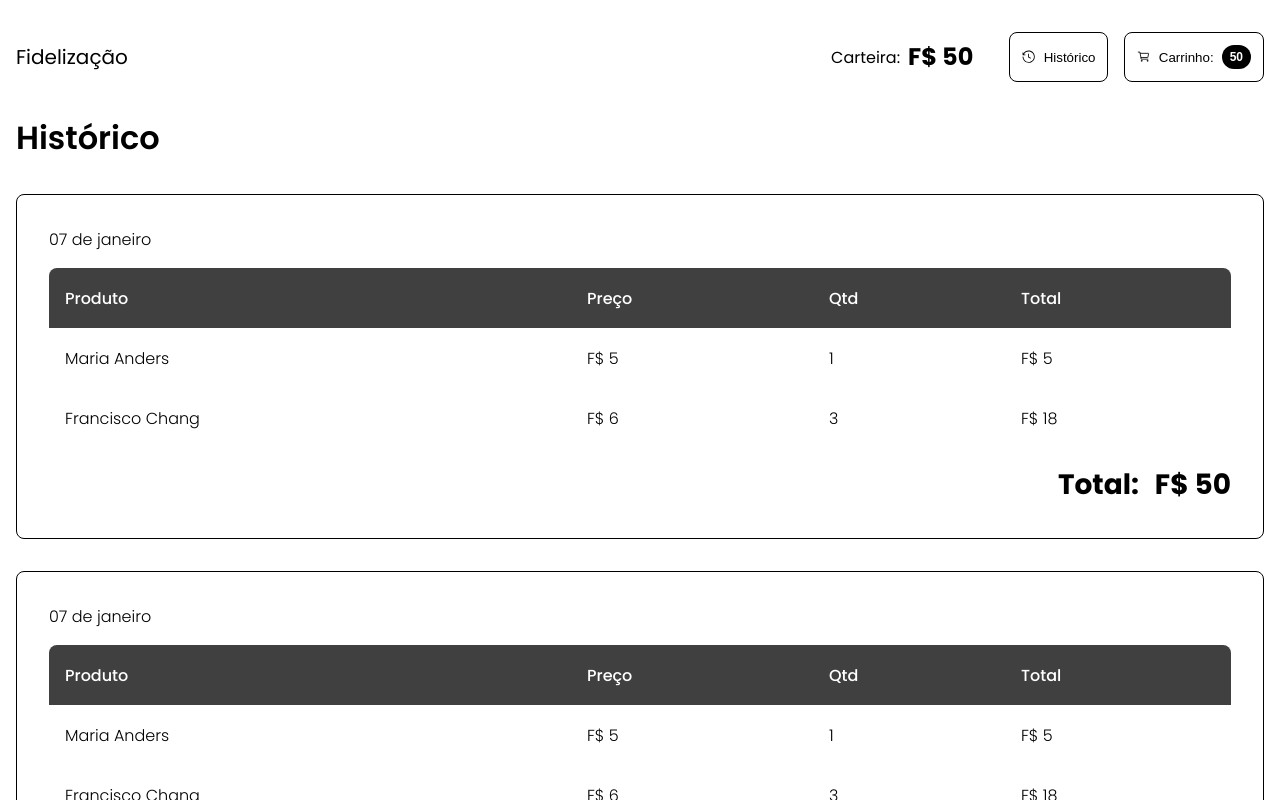
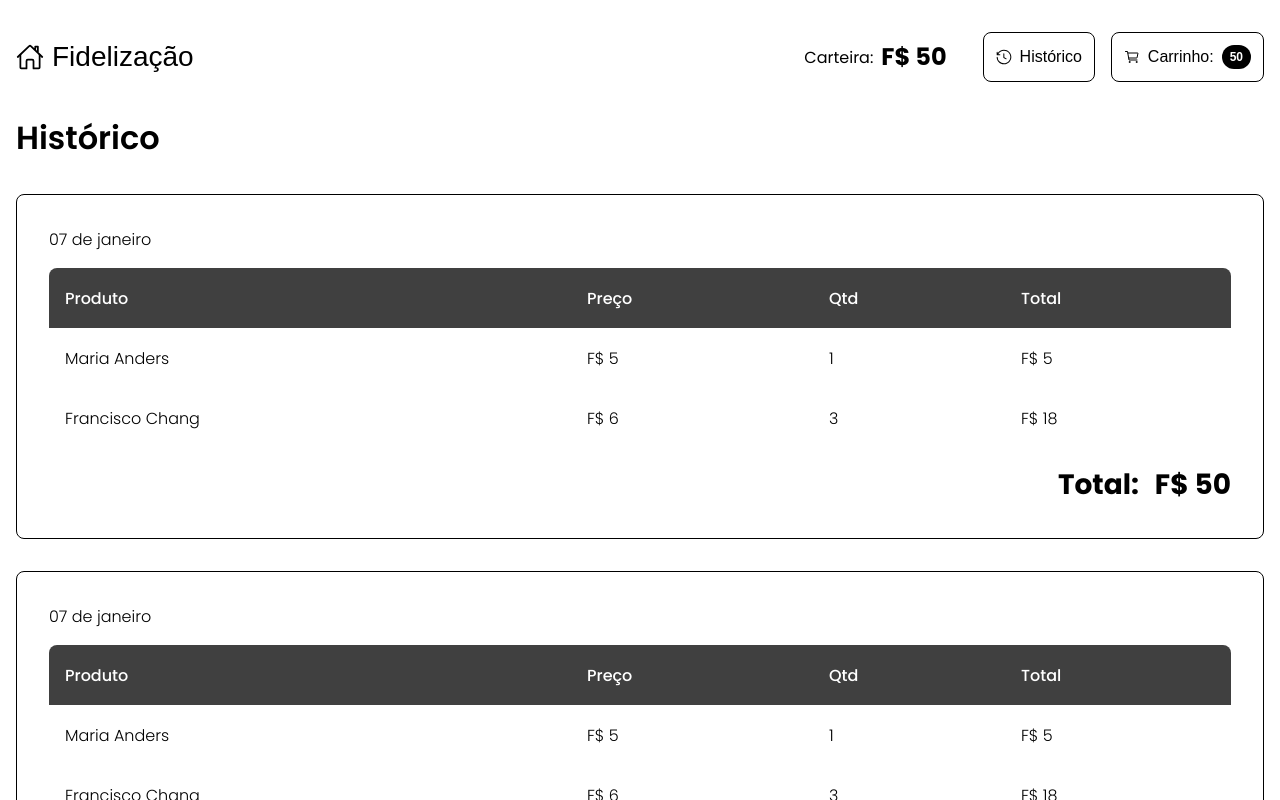
Before and after one commit to HenriqueMarcelo/fidelidade, a React (Vite) app: page /historico in a window 1280 px wide. Shown: the top 800 px of the page. Built offline with nearby package versions, Linux system fonts and the light colour scheme.

Commit message:
feat: create routes

```diff
--- a/package.json
+++ b/package.json
@@ -12,7 +12,8 @@
   "dependencies": {
     "react": "^18.3.1",
     "react-dom": "^18.3.1",
-    "react-icons": "^5.2.1"
+    "react-icons": "^5.2.1",
+    "react-router-dom": "^6.26.0"
   },
   "devDependencies": {
     "@eslint/js": "^9.8.0",
--- a/src/App.tsx
+++ b/src/App.tsx
@@ -1,8 +1,7 @@
-import History from './pages/History'
-import Home from './pages/Home'
+import Router from './components/Router'
 
 function App() {
-  return <History />
+  return <Router />
 }
 
 export default App
--- a/src/components/Button/index.tsx
+++ b/src/components/Button/index.tsx
@@ -4,9 +4,9 @@ interface Props extends React.ButtonHTMLAttributes<HTMLButtonElement> {
   info?: string
 }
 
-export default function Button({ children, info }: Props) {
+export default function Button({ children, info, ...rest }: Props) {
   return (
-    <button className="button__button">
+    <button className="button__button" {...rest}>
       {children}
       {info && <span className="button__value">{info}</span>}
     </button>
--- a/src/components/Button/style.scss
+++ b/src/components/Button/style.scss
@@ -11,6 +11,7 @@
         transition: 0.2s;
         cursor: pointer;
         justify-content: center;
+        font-size: 1rem;
 
         &:hover {
             background-color: black;
--- a/src/components/Header/index.tsx
+++ b/src/components/Header/index.tsx
@@ -1,18 +1,24 @@
-import { IoCartOutline, IoWalletOutline } from 'react-icons/io5'
+import { IoCartOutline, IoHomeOutline } from 'react-icons/io5'
 import Button from '../Button'
 import './style.scss'
 import { GoHistory } from 'react-icons/go'
+import { useNavigate } from 'react-router-dom'
 
 export default function Header() {
+  const navigate = useNavigate()
+
   return (
     <div className="container header__container">
-      <span className="header__logo">Fidelização</span>
+      <button className="header__logo" onClick={() => navigate('/')}>
+        <IoHomeOutline />
+        Fidelização
+      </button>
       <div className="header__buttons">
         <span className="header-info__base">
           Carteira:
           <span className="header-info__value">F$ 50</span>
         </span>
-        <Button>
+        <Button onClick={() => navigate('/historico')}>
           <GoHistory />
           Histórico
         </Button>
--- a/src/components/Header/style.scss
+++ b/src/components/Header/style.scss
@@ -9,7 +9,14 @@
     }
 
     &__logo {
-        font-size: 1.25rem;
+        font-size: 1.75rem;
+        background: none;
+        border: none;
+        padding: 0;
+        cursor: pointer;
+        display: inline-flex;
+        align-items: center;
+        gap: .5rem;
     }
 
     &__buttons {
--- /dev/null
+++ b/src/components/Router/index.tsx
@@ -0,0 +1,14 @@
+import { BrowserRouter, Route, Routes } from 'react-router-dom'
+import Home from '../../pages/Home'
+import History from '../../pages/History'
+
+export default function Router() {
+  return (
+    <BrowserRouter basename="/">
+      <Routes>
+        <Route path="/" element={<Home />} />
+        <Route path="/historico" element={<History />} />
+      </Routes>
+    </BrowserRouter>
+  )
+}
```
Also changed, not shown: 1 other file (tests, documents, lock files or other folders).
